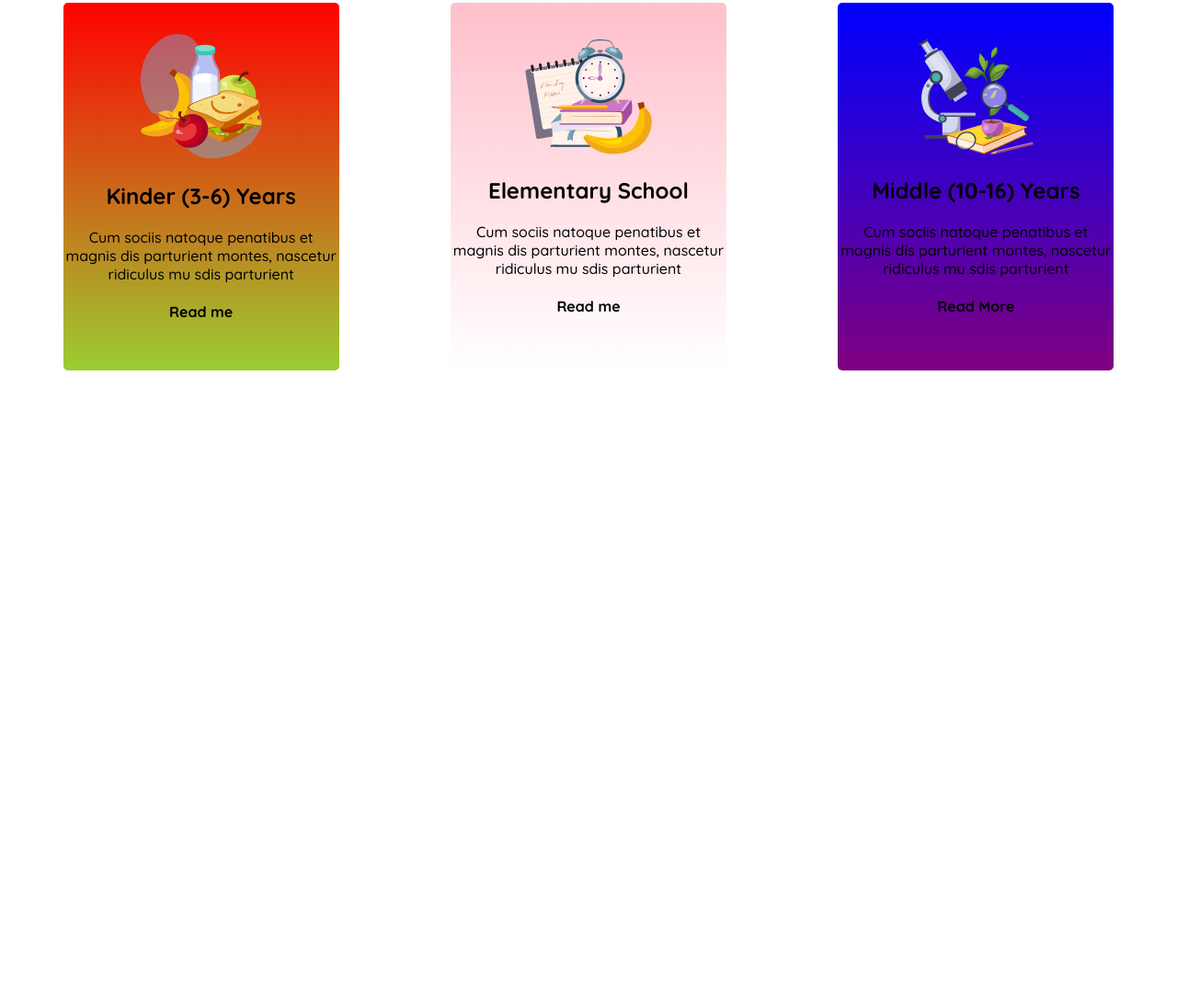
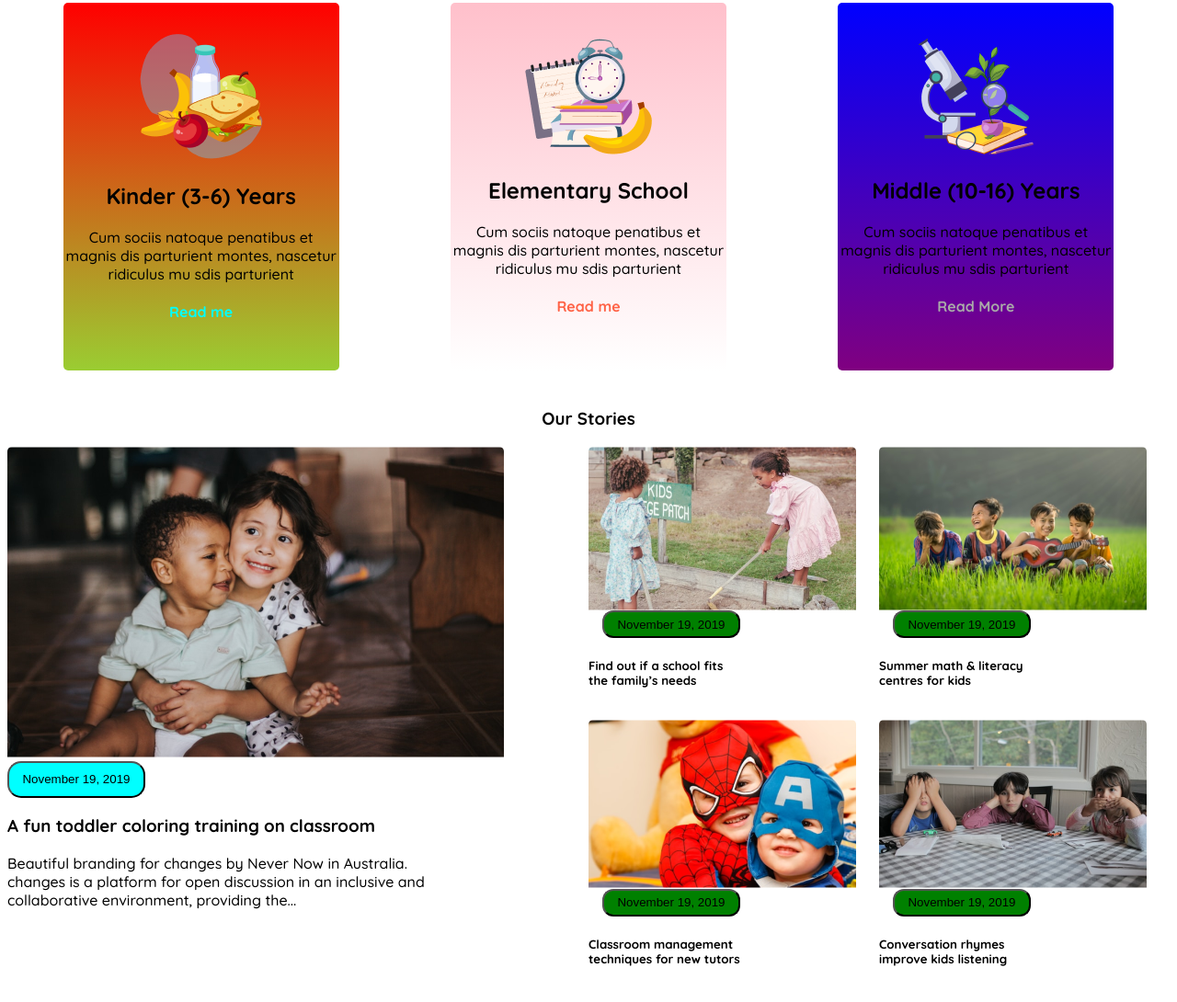
Before and after one commit to hridoy8002/assignment-2, a plain HTML site: page index.html in a window 1280 px wide. Shown: the part 786-1876 px from the top of the page at 92% size. Before the commit the page ends 1229 px from the top, so only its background shows below. Drawn offline with Linux system fonts and the light colour scheme.

Commit message:
third push

```diff
--- a/index.html
+++ b/index.html
@@ -125,7 +125,7 @@
 dis parturient montes, nascetur ridiculus
 mu sdis parturient
         </p>
-        <h4>Read me</h4>
+        <h4 style="color: aqua;">Read me</h4>
 
     </div>
     <div class="card-1">
@@ -138,7 +138,7 @@ mu sdis parturient
 dis parturient montes, nascetur ridiculus
 mu sdis parturient
         </p>
-            <h4>
+            <h4 style="color: tomato;">
                 Read me
             </h4>
 
@@ -156,7 +156,7 @@ dis parturient montes, nascetur ridiculus
 mu sdis parturient
 
         </p>
-        <h4>
+        <h4 style="color: darkgray;">
             Read More
 
         </h4>
@@ -174,8 +174,85 @@ mu sdis parturient
 
 </div>
 
+<h3 style="text-align: center;">
+
+    Our Stories
+</h3>
+
+<div class="handsome">
+
+    <section class="sec">
+
+        <div class="history">
+
+        <img class="pic" src="assets/story-1.png" alt="">
 
 
+        <button class="btn">
+            November 19, 2019
+        </button>
+        <h3>
+            A fun toddler coloring training on
+        classroom
+        </h3>
+
+        <p>
+            Beautiful branding for changes by Never Now in Australia.
+        changes is a platform for open discussion in an inclusive and
+        collaborative environment, providing the...
+        </p>
+        </div>
+
+        <div class="story">
+
+            <div>
+                <img class="pic" src="assets/story-2.png" alt="">
+                <button class="abc">November 19, 2019
+
+                </button>
+                    <h5>
+                        Find out if a school fits <br> the
+        family’s needs
+                    </h5>
+            </div>
+            <div>
+                <img class="pic" src="assets/story-3.png" alt="">
+                <button class="abc">November 19, 2019
+
+                </button>
+                <h5>
+                    Summer math & literacy <br>
+        centres for kids
+                </h5>
+            </div>
+            <div>
+                <img class="pic" src="assets/story-4.png" alt="">
+                <button class="abc">November 19, 2019
+
+
+                </button>
+                <h5>
+                    Classroom management <br>
+        techniques for new tutors
+                </h5>
+            </div>
+
+            <div>
+                <img class="pic" src="assets/story-5.png" alt="">
+                <button class="abc">November 19, 2019
+
+                </button>
+                <h5>
+                    Conversation rhymes <br>
+        improve kids listening
+                </h5>
+            </div>
+
+        </div>
+
+
+        </section>
+</div>
 
    </main>
 
--- a/style/style.css
+++ b/style/style.css
@@ -101,7 +101,40 @@
     align-content: center;
 }
 
+.btn{
+    background-color: aqua;
+    border-radius: 15px;
+     width: 150px;
+    height: 40px;
 
+}
+.history{
+    width: 500px;
+    height: 600px;
+
+}
+.sec{
+    display: grid;
+    grid-template-columns: repeat(2,1fr);
+
+}
+
+    .story{
+        display: grid;
+        grid-template-columns: repeat(2,1fr);
+    }
+    .abc{
+        width:150px ;
+        height: 30px;
+        margin-left: 15px;
+        margin-top: -150px;
+        background-color: green;
+        border-radius: 12px;
+    }
+    .pic{
+        border-top-left-radius: 5px;
+        border-top-right-radius: 5px;
+    }
 
 
 
@@ -127,6 +160,12 @@
             gap: 30px;
         }
 
+        .history{
+            display: none;
+        }
+        .story{
+            width: 100%; gap: 5px;
+        }
 }
 
 @media screen and (min-width:576px) {
```
